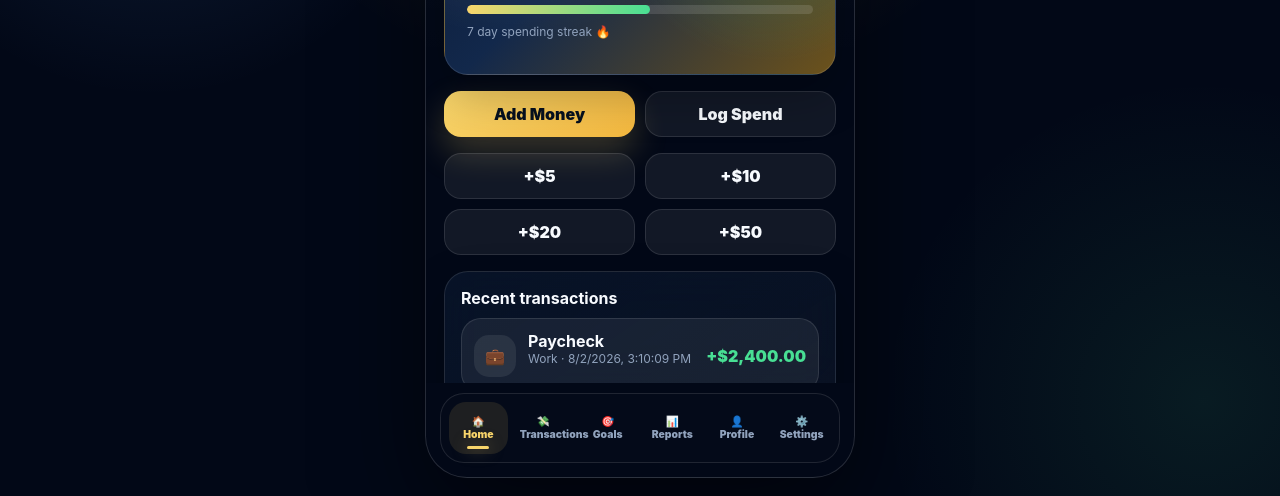
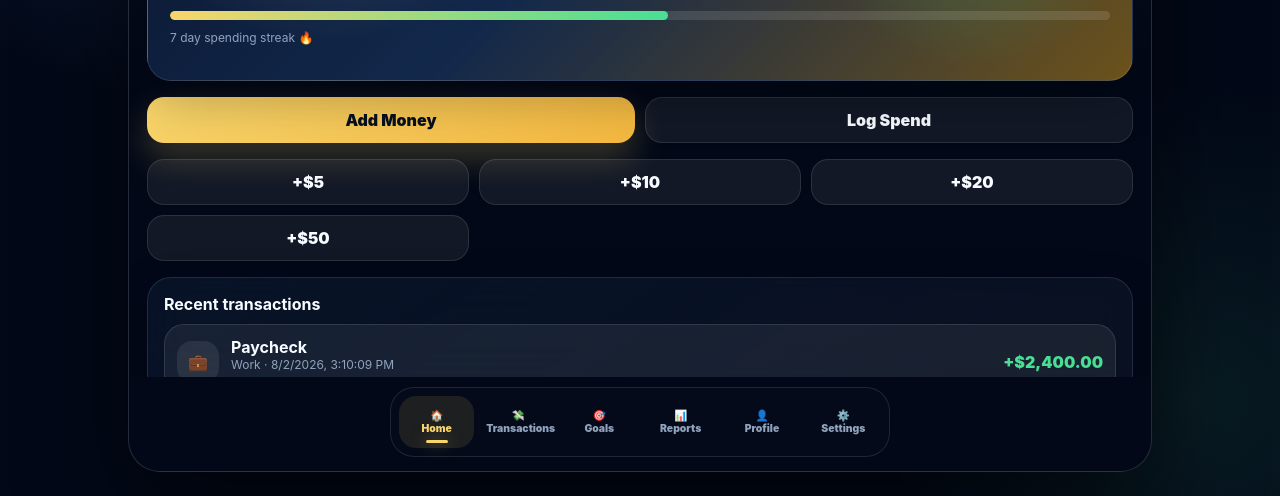
Before and after one commit to dvilrgamerz/VaultBudget1, a plain HTML site: page index.html in a window 1280 px wide. Shown: the part 304-800 px from the top of the page. Drawn offline with Linux system fonts and the light colour scheme.

Commit message:
Refactor .stage and .app styles for flexbox layout
Refactor layout styles for .stage and .app classes to use flexbox instead of grid. Adjust padding, width, height, and border properties for improved responsiveness.

```diff
--- a/styles.css
+++ b/styles.css
@@ -35,22 +35,22 @@ a { color: inherit; }
 
 .stage {
   min-height: 100vh;
-  display: grid;
-  place-items: center;
-  padding: 18px;
+  display: flex;
+  justify-content: center;
+  align-items: center;
+  padding: 0;
 }
 .app {
   position: relative;
-  width: min(100%, 430px);
-  height: min(852px, calc(100vh - 36px));
-  min-height: 720px;
+  width: 100%;
+  height: 100vh;
+  min-height: 100vh;
   overflow: hidden;
-  border: 1px solid rgba(255, 255, 255, 0.14);
-  border-radius: 42px;
+  border: none;
+  border-radius: 0;
   background:
     linear-gradient(180deg, rgba(255, 255, 255, 0.035), transparent 22rem),
     var(--bg);
-  box-shadow: 0 38px 100px rgba(0, 0, 0, 0.54);
 }
 .screen {
   height: calc(100% - 94px);
@@ -275,8 +275,40 @@ label { display: grid; gap: 6px; color: var(--muted); font-size: 0.74rem; font-w
 }
 .close { float: right; width: 38px; height: 38px; border-radius: 14px; }
 .hidden { display: none !important; }
+
 @media (max-width: 380px) {
   .screen { padding: 18px 14px 18px; }
   .tabs { left: 10px; right: 10px; }
   .tab { font-size: 0.58rem; }
 }
+
+/* PC, Laptop, and Tablet Adaptations */
+@media (min-width: 768px) {
+  .stage {
+    padding: 24px;
+  }
+
+  .app {
+    width: 100%;
+    max-width: 1024px;
+    height: calc(100vh - 48px);
+    min-height: 720px;
+    border: 1px solid rgba(255, 255, 255, 0.14);
+    border-radius: 32px;
+    box-shadow: 0 38px 100px rgba(0, 0, 0, 0.54);
+  }
+
+  .tabs {
+    max-width: 500px;
+    margin: 0 auto;
+    left: 0;
+    right: 0;
+  }
+
+  .grid-2 {
+    grid-template-columns: repeat(auto-fit, minmax(250px, 1fr));
+  }
+  .grid-3 {
+    grid-template-columns: repeat(auto-fit, minmax(200px, 1fr));
+  }
+}
```
